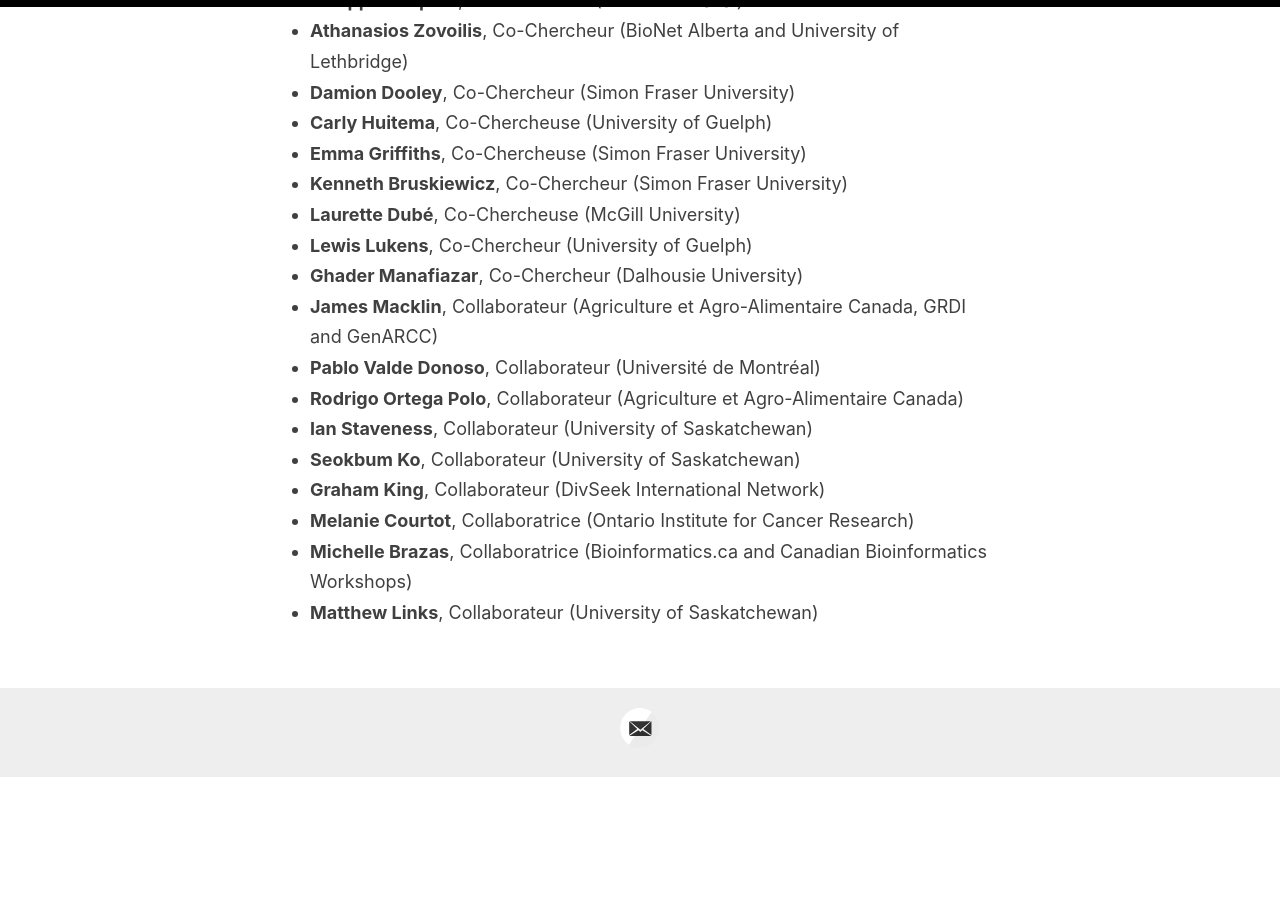
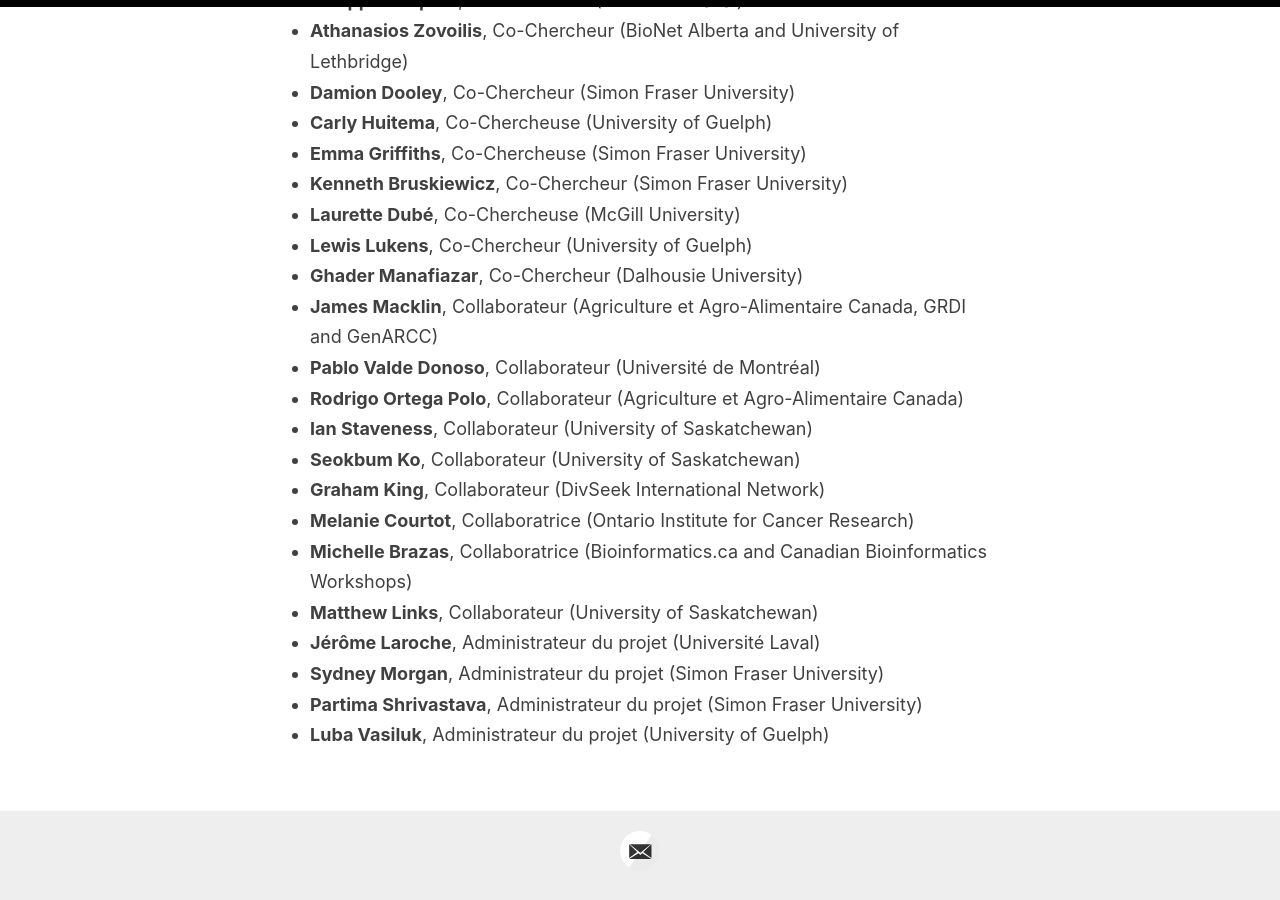
Before and after one commit to ClimateSmartAg/ClimateSmartAg-website-fr, a Jekyll site: the page built from _pages/team.md, in a window 1280 px wide and 900 px high, scrolled down 1001 px. Built offline with Jekyll 4.4.1, drawn with Linux system fonts in a browser that asks for light colours; before the commit the page ends 1779 px from its top, so only the background shows below that.

Commit message:
Update team.md

```diff
--- a/_pages/team.md
+++ b/_pages/team.md
@@ -43,3 +43,7 @@
 - **Melanie Courtot**, Collaboratrice (Ontario Institute for Cancer Research)
 - **Michelle Brazas**, Collaboratrice (Bioinformatics.ca and Canadian Bioinformatics Workshops)
 - **Matthew Links**, Collaborateur (University of Saskatchewan)
+- **Jérôme Laroche**, Administrateur du projet (Université Laval)
+- **Sydney Morgan**, Administrateur du projet  (Simon Fraser University)
+- **Partima Shrivastava**, Administrateur du projet (Simon Fraser University)
+- **Luba Vasiluk**, Administrateur du projet  (University of Guelph)
```
